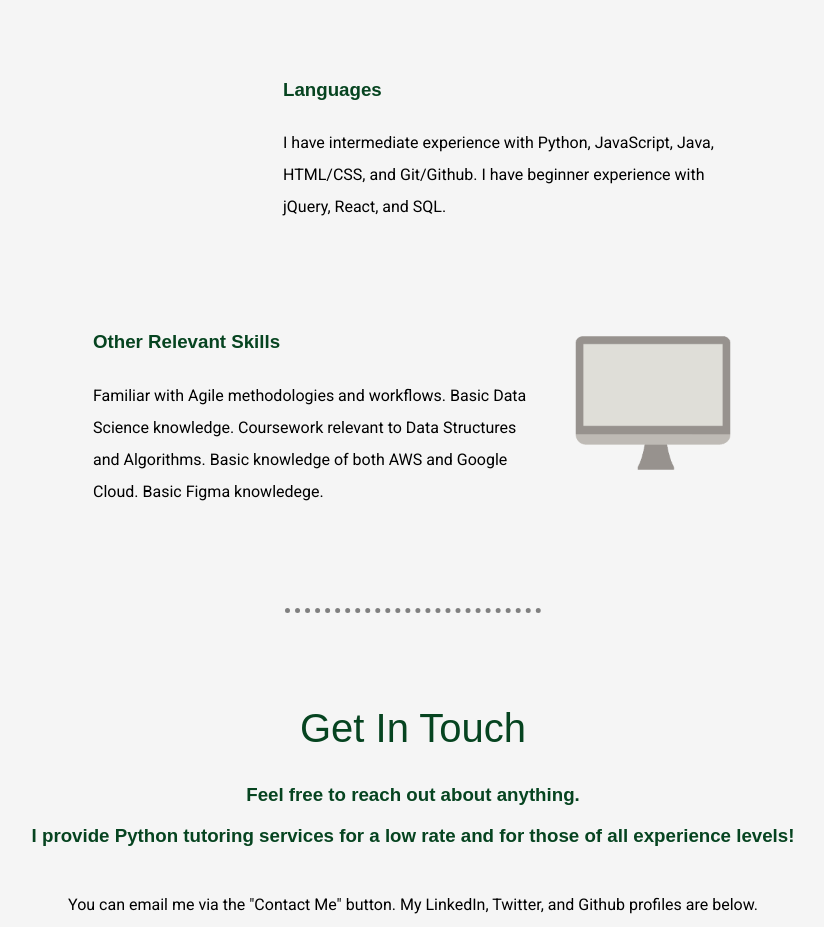
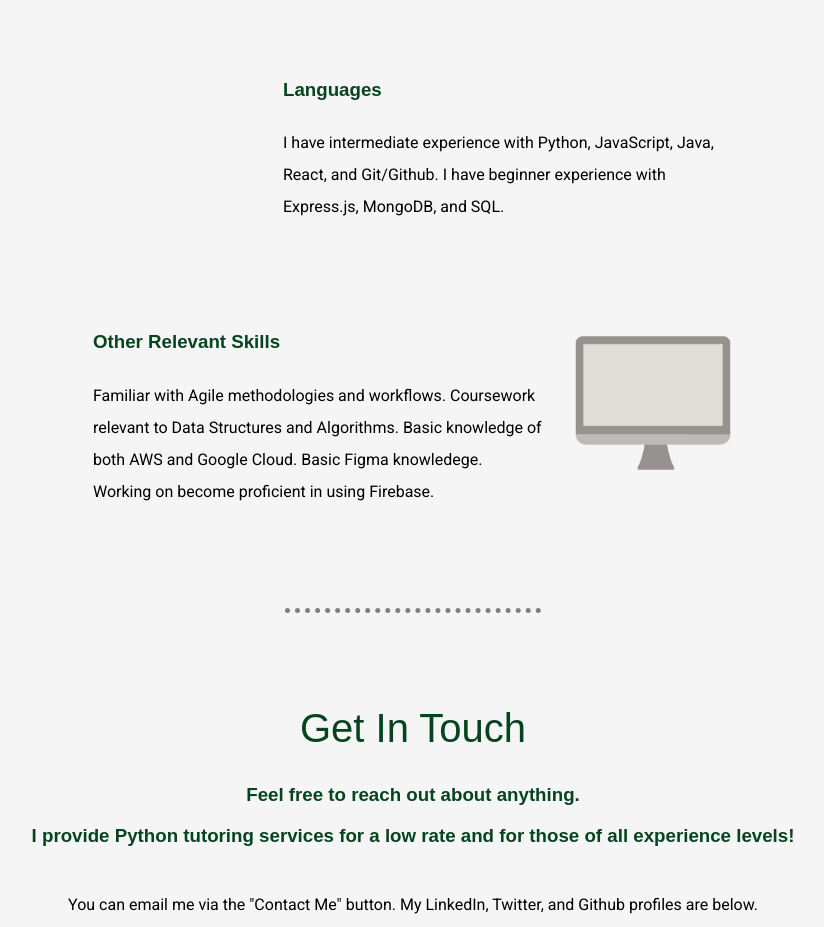
Before and after one commit to jopieji/CoverLetter, a plain HTML site: page index.html in a window 1280 px wide. Shown: the part 1480-2407 px from the top of the page, without its empty margins (227-1051 px from the left). Drawn offline with Linux system fonts and the light colour scheme.

Commit message:
update skills section

```diff
--- a/index.html
+++ b/index.html
@@ -47,17 +47,16 @@
             <div class="skill-row">
                 <img class="code-gif" src="images/200w.webp" alt="code gif">
                 <h3>Languages</h3>
-                <p>I have intermediate experience with Python, JavaScript, Java, HTML/CSS, and Git/Github. I have
-                    beginner experience with
-                    jQuery, React, and SQL.
+                <p>I have intermediate experience with Python, JavaScript, Java, React, and Git/Github. I have
+                    beginner experience with Express.js, MongoDB, and SQL.
                 </p>
             </div>
             <div class="skill-row">
                 <img class="comp-gif" src="images/computertwo.gif" alt="computer gif">
                 <h3>Other Relevant Skills</h3>
-                <p>Familiar with Agile methodologies and workflows. Basic Data Science knowledge. Coursework relevant to
+                <p>Familiar with Agile methodologies and workflows. Coursework relevant to
                     Data Structures and Algorithms. Basic knowledge of both AWS and Google Cloud. Basic Figma
-                    knowledege. </p>
+                    knowledege. Working on become proficient in using Firebase. </p>
             </div>
         </div>
         <hr class="dotted-hr">
```
